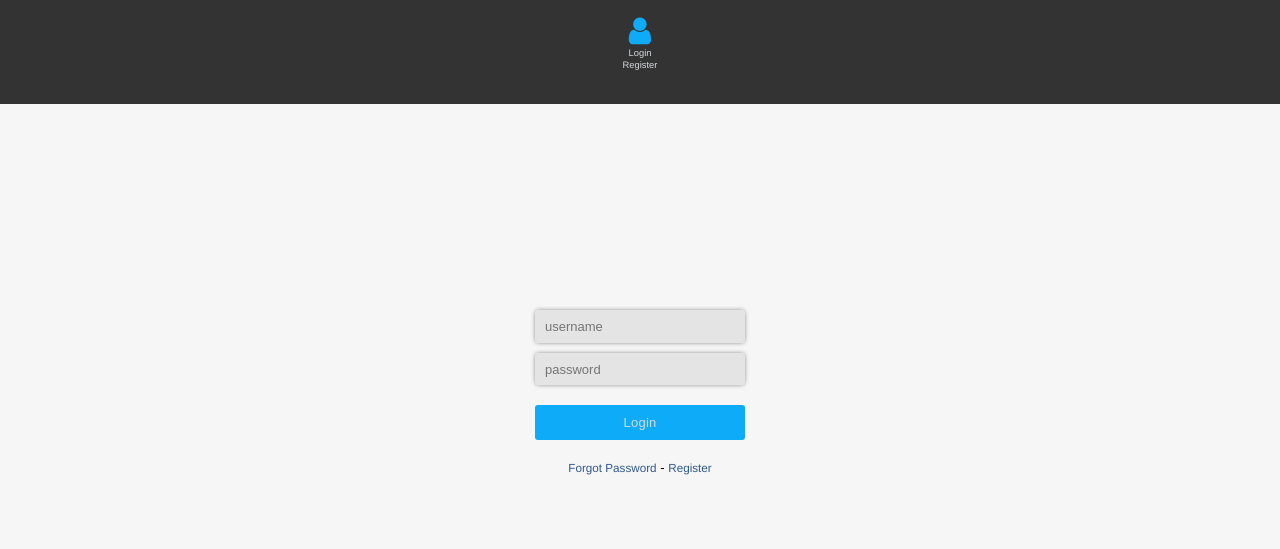
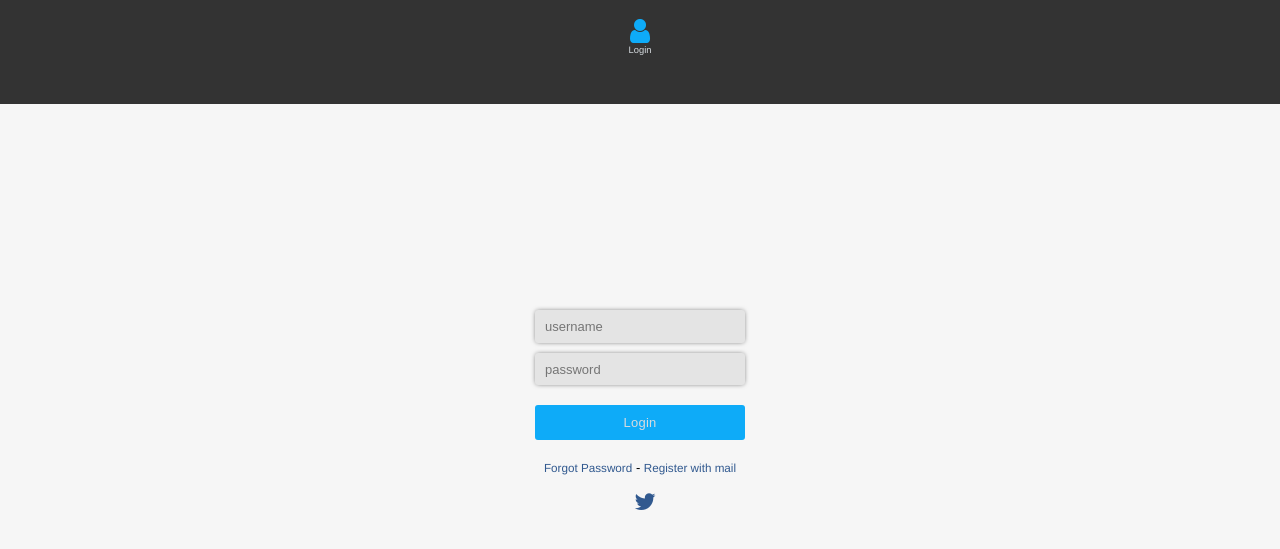
Before and after one commit to chewax/django_logbook, a Django app: page /login in a window 1280 px wide. Shown: the top 549 px of the page. Run offline with Django 3.2, Linux system fonts and the light colour scheme; parts of the project's set-up code (start-up, migrations or seed data) failed here and were passed over; some libraries are stand-ins or nearby versions.

Commit message:
Social Auth - Twitter support

```diff
--- a/logbook/accounts/templates/accounts/login.html
+++ b/logbook/accounts/templates/accounts/login.html
@@ -17,7 +17,23 @@
                 <div class="field"><button class="media-button" type="submit">Login</button></div>
                 <div class="field center">
                     <a href="#">Forgot Password</a> -
-                    <a href="/accounts/register">Register</a>
+                    <a href="/accounts/register">Register with mail</a> <br><br>
+                    <span class="social-auth">
+                    <a href="{% url 'socialauth_begin' 'twitter' %}?{{ redirect_querystring }}">
+                        <i class="fa fa-twitter fa-2x"></i>
+                    </a>
+                    </span>
+{#                    Not Available right now#}
+{#                    <span class="social-auth">#}
+{#                    <a href="{% url 'socialauth_begin' 'facebook' %}?{{ redirect_querystring }}">#}
+{#                        <i class="fa fa-facebook fa-2x"></i>#}
+{#                    </a>#}
+{#                    </span>#}
+{#                    <span class="social-auth">#}
+{#                    <a href="{% url 'socialauth_begin' 'linkedin' %}?{{ redirect_querystring }}">#}
+{#                        <i class="fa fa-linkedin fa-2x"></i>#}
+{#                    </a>#}
+{#                    </span>#}
                 </div>
             </form>
         </div>
--- a/logbook/accounts/templates/accounts/partials/_top_menu.html
+++ b/logbook/accounts/templates/accounts/partials/_top_menu.html
@@ -3,28 +3,62 @@
         <ul>
             {% if user.is_authenticated %}
                 <li>
-                    <div class="menu-item"><i class="fa fa-dashboard fa-3x"></i></div>
-                    <div class="menu-text"><a href="/dashboard/">Dashboard</a></div>
+
+                    <div class="menu-text">
+                        <a href="/dashboard/">
+                            <div class="menu-item"><i class="fa fa-dashboard fa-3x"></i></div>
+                            Dashboard
+                        </a>
+                    </div>
                 </li>
                 <li>
-                    <div class="menu-item"><i class="fa fa-suitcase fa-3x"></i></div>
-                    <div class="menu-text"><a href="#">Trips</a></div>
+
+                    <div class="menu-text">
+                        <a href="#">
+                            <div class="menu-item"><i class="fa fa-suitcase fa-3x"></i></div>
+                            Trips
+                        </a>
+                    </div>
 
                 </li>
-                <li><div class="menu-item"><i class="fa fa-group fa-3x"></i></div>
-                    <div class="menu-text"><a href="#">Crews</a></div>
+                <li>
+                    <div class="menu-text">
+                        <a href="#"><div class="menu-item"><i class="fa fa-group fa-3x"></i></div>
+                            Crews
+                        </a>
+                    </div>
                 </li>
-                <li><div class="menu-item"><i class="fa fa-map-marker fa-3x"></i></div>
-                    <div class="menu-text"><a href="#">Places</a></div>
+                <li>
+                    <div class="menu-text">
+                        <a href="#">
+                            <div class="menu-item"><i class="fa fa-map-marker fa-3x"></i></div>
+                            Places
+                        </a>
+                    </div>
                 </li>
-                <li><div class="menu-item"><i class="fa fa-plane fa-3x"></i></div>
-                    <div class="menu-text"><a href="#">Aircraft</a></div>
+                <li>
+                    <div class="menu-text">
+                        <a href="#">
+                            <div class="menu-item"><i class="fa fa-plane fa-3x"></i></div>
+                            Aircraft
+                        </a>
+                    </div>
                 </li>
-                <li><div class="menu-item"><i class="fa fa-pie-chart fa-3x"></i></div>
-                    <div class="menu-text"><a href="#">Reports</a></div>
+                <li>
+                    <div class="menu-text">
+                        <a href="#">
+                            <div class="menu-item"><i class="fa fa-pie-chart fa-3x"></i></div>
+                            Reports
+                        </a>
+                    </div>
                 </li>
-                <li><div class="menu-item"><i class="fa fa-cog fa-3x"></i></div>
-                    <div class="menu-text"><a href="#">Settings</a></div>
+                <li>
+                    <div class="menu-text">
+                        <a href="#">
+                            <div class="menu-item"><i class="fa fa-cog fa-3x"></i></div>
+                            Settings
+                        </a>
+                    </div>
                 </li>
             {% endif %}
             <li>
--- a/logbook/accounts/templates/accounts/partials/_user_control.html
+++ b/logbook/accounts/templates/accounts/partials/_user_control.html
@@ -1,10 +1,18 @@
 <div class="user-box">
     {% if user.is_authenticated %}
-            <div class="menu-item"><i class="fa fa-user fa-3x"></i></div>
-            <div class="menu-text"><a href="/logout"> Logout </a></div>
+            <div class="menu-text">
+                <a href="/logout">
+                    <div class="menu-item"><i class="fa fa-user fa-3x"></i></div>
+                    Logout
+                </a>
+            </div>
     {% else %}
-        <div class="menu-item"><i class="fa fa-user fa-3x"></i></div>
-        <div class="menu-text"><a href="/login">Login</a></div>
-        <div class="menu-text"><a href="/login">Register</a></div>
+
+        <div class="menu-text">
+            <a href="/login">
+                <div class="menu-item"><i class="fa fa-user fa-3x"></i></div>
+                Login
+            </a>
+        </div>
     {% endif %}
 </div>
--- a/logbook/logbook/urls.py
+++ b/logbook/logbook/urls.py
@@ -9,6 +9,7 @@ urlpatterns = patterns('',
     url(r'^accounts/', include('accounts.urls', namespace='accounts')),
     url(r'^flights/', include('flights.urls', namespace='flights')),
     url(r'^dashboard/', include('dashboard.urls', namespace='dashboard')),
+    url(r'', include('social_auth.urls')),
     url(r'^', include('pages.urls', namespace='pages')),
 
 )
--- a/logbook/static/css/base.css
+++ b/logbook/static/css/base.css
@@ -72,6 +72,9 @@ body {
 .avatar-img {
   width: 7em;
   height: 7em; }
+
+.social-auth {
+  margin-left: 10px; }
 
 .menu ul {
   list-style: none;
```
Also changed, not shown: logbook/logbook/settings.py (+27 -0 lines), logbook/accounts/templates/accounts/base.html (line endings or trailing spaces), logbook/flights/migrations/0011_auto_20150106_1654.py (added).
